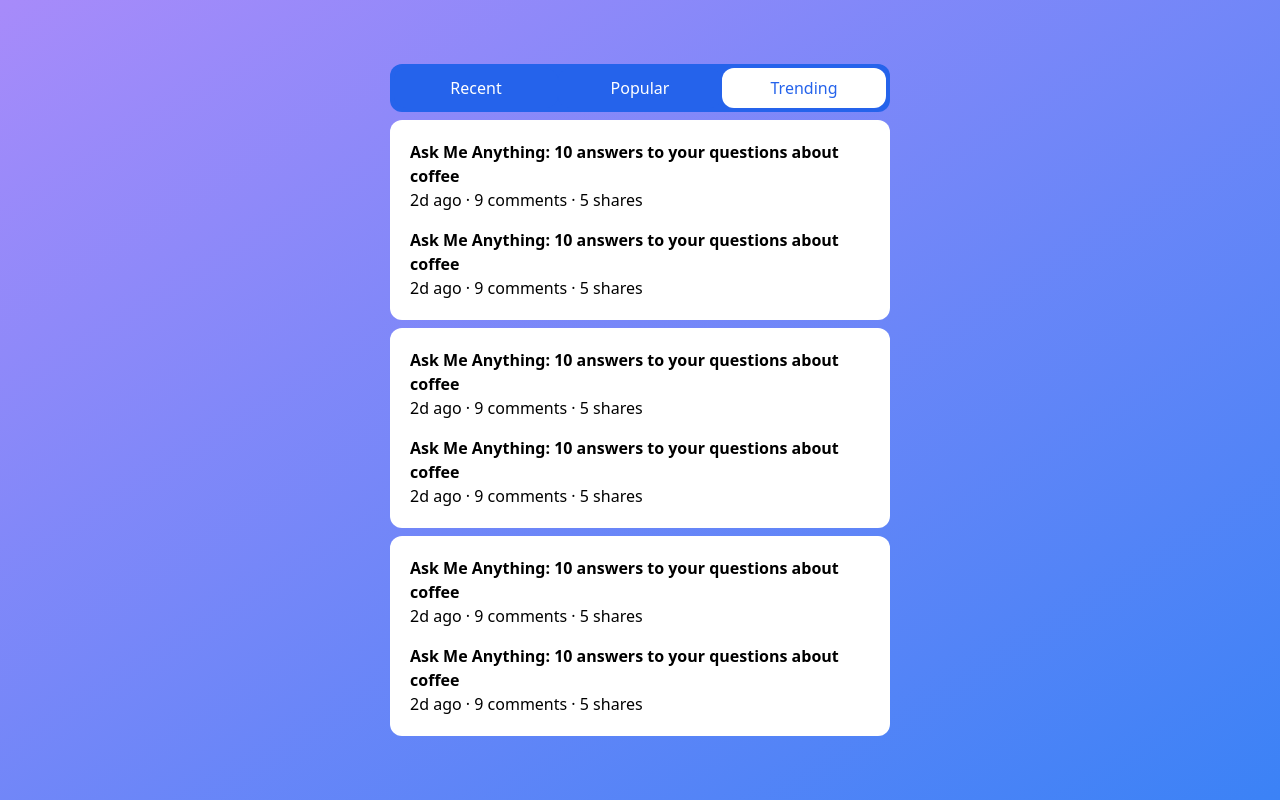
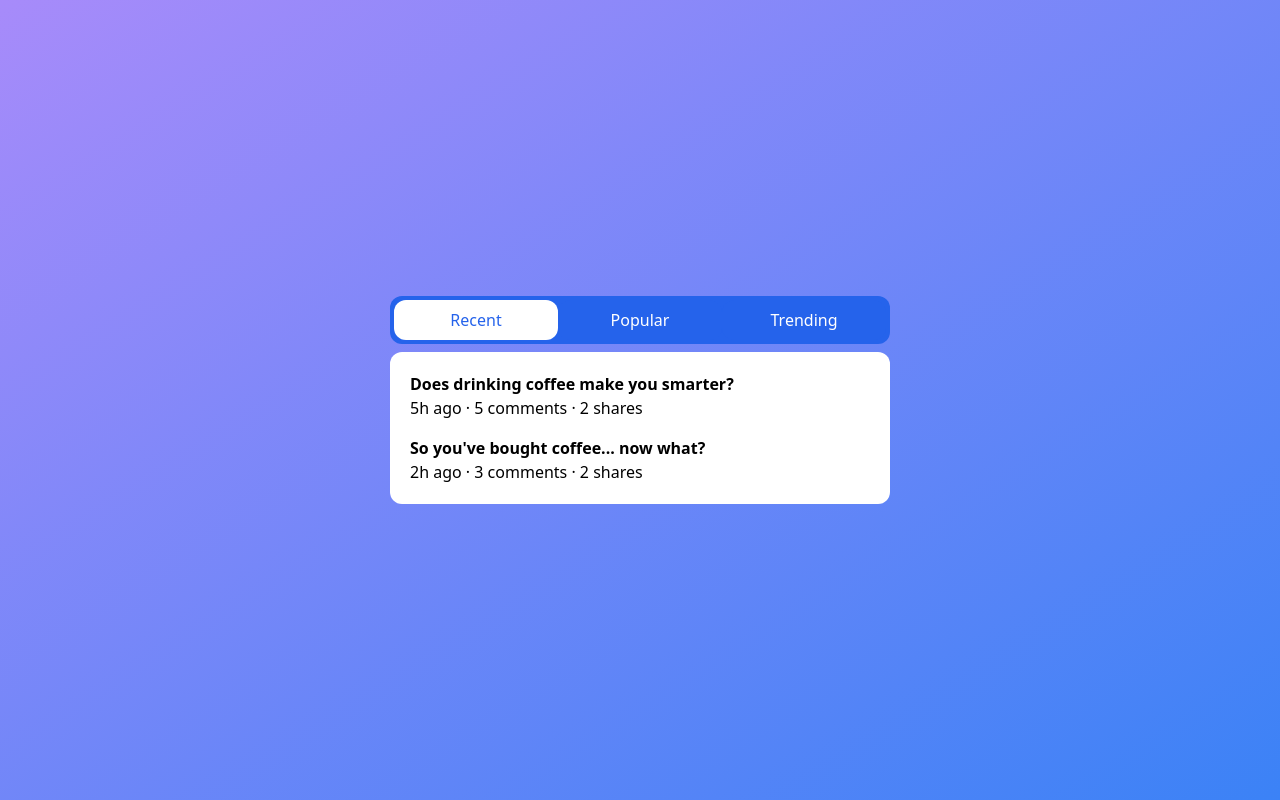
Before and after one commit to AshkanAhmady/tailwindComponents-tailwind, a website: page tabNavigation/public/index.html in a window 1280 px wide. Drawn offline with nearby package versions, Linux system fonts and the light colour scheme.

Commit message:
fixed bugs ind tabNavigation Component

```diff
--- a/tabNavigation/public/index.html
+++ b/tabNavigation/public/index.html
@@ -37,7 +37,29 @@
       </div>
       <!-- content -->
       <div>
-        <div x-show="tab = 1" class="mt-2 rounded-xl p-3 bg-white">
+        <div x-show="tab === 1" class="mt-2 rounded-xl p-3 bg-white">
+          <div class="rounded-lg hover:bg-slate-200 p-2">
+            <p class="font-bold">Does drinking coffee make you smarter?</p>
+            <span class="font-normal">5h ago · 5 comments · 2 shares</span>
+          </div>
+          <div class="rounded-lg hover:bg-slate-200 p-2">
+            <p class="font-bold">So you've bought coffee... now what?</p>
+            <span class="font-normal">2h ago · 3 comments · 2 shares</span>
+          </div>
+        </div>
+        <div x-show="tab === 2" class="mt-2 rounded-xl p-3 bg-white">
+          <div class="rounded-lg hover:bg-slate-200 p-2">
+            <p class="font-bold">Is tech making coffee better or worse?</p>
+            <span class="font-normal">Jan 7 · 29 comments · 16 shares</span>
+          </div>
+          <div class="rounded-lg hover:bg-slate-200 p-2">
+            <p class="font-bold">
+              The most innovative things happening in coffee
+            </p>
+            <span class="font-normal">Mar 19 · 24 comments · 12 shares</span>
+          </div>
+        </div>
+        <div x-show="tab === 3" class="mt-2 rounded-xl p-3 bg-white">
           <div class="rounded-lg hover:bg-slate-200 p-2">
             <p class="font-bold">
               Ask Me Anything: 10 answers to your questions about coffee
@@ -46,37 +68,9 @@
           </div>
           <div class="rounded-lg hover:bg-slate-200 p-2">
             <p class="font-bold">
-              Ask Me Anything: 10 answers to your questions about coffee
+              The worst advice we've ever heard about coffee
             </p>
-            <span class="font-normal">2d ago · 9 comments · 5 shares</span>
-          </div>
-        </div>
-        <div x-show="tab = 2" class="mt-2 rounded-xl p-3 bg-white">
-          <div class="rounded-lg hover:bg-slate-200 p-2">
-            <p class="font-bold">
-              Ask Me Anything: 10 answers to your questions about coffee
-            </p>
-            <span class="font-normal">2d ago · 9 comments · 5 shares</span>
-          </div>
-          <div class="rounded-lg hover:bg-slate-200 p-2">
-            <p class="font-bold">
-              Ask Me Anything: 10 answers to your questions about coffee
-            </p>
-            <span class="font-normal">2d ago · 9 comments · 5 shares</span>
-          </div>
-        </div>
-        <div x-show="tab = 3" class="mt-2 rounded-xl p-3 bg-white">
-          <div class="rounded-lg hover:bg-slate-200 p-2">
-            <p class="font-bold">
-              Ask Me Anything: 10 answers to your questions about coffee
-            </p>
-            <span class="font-normal">2d ago · 9 comments · 5 shares</span>
-          </div>
-          <div class="rounded-lg hover:bg-slate-200 p-2">
-            <p class="font-bold">
-              Ask Me Anything: 10 answers to your questions about coffee
-            </p>
-            <span class="font-normal">2d ago · 9 comments · 5 shares</span>
+            <span class="font-normal">4d ago · 1 comments · 2 shares</span>
           </div>
         </div>
       </div>
```
Also changed, not shown: tabNavigation/public/build/tailwind.css.
